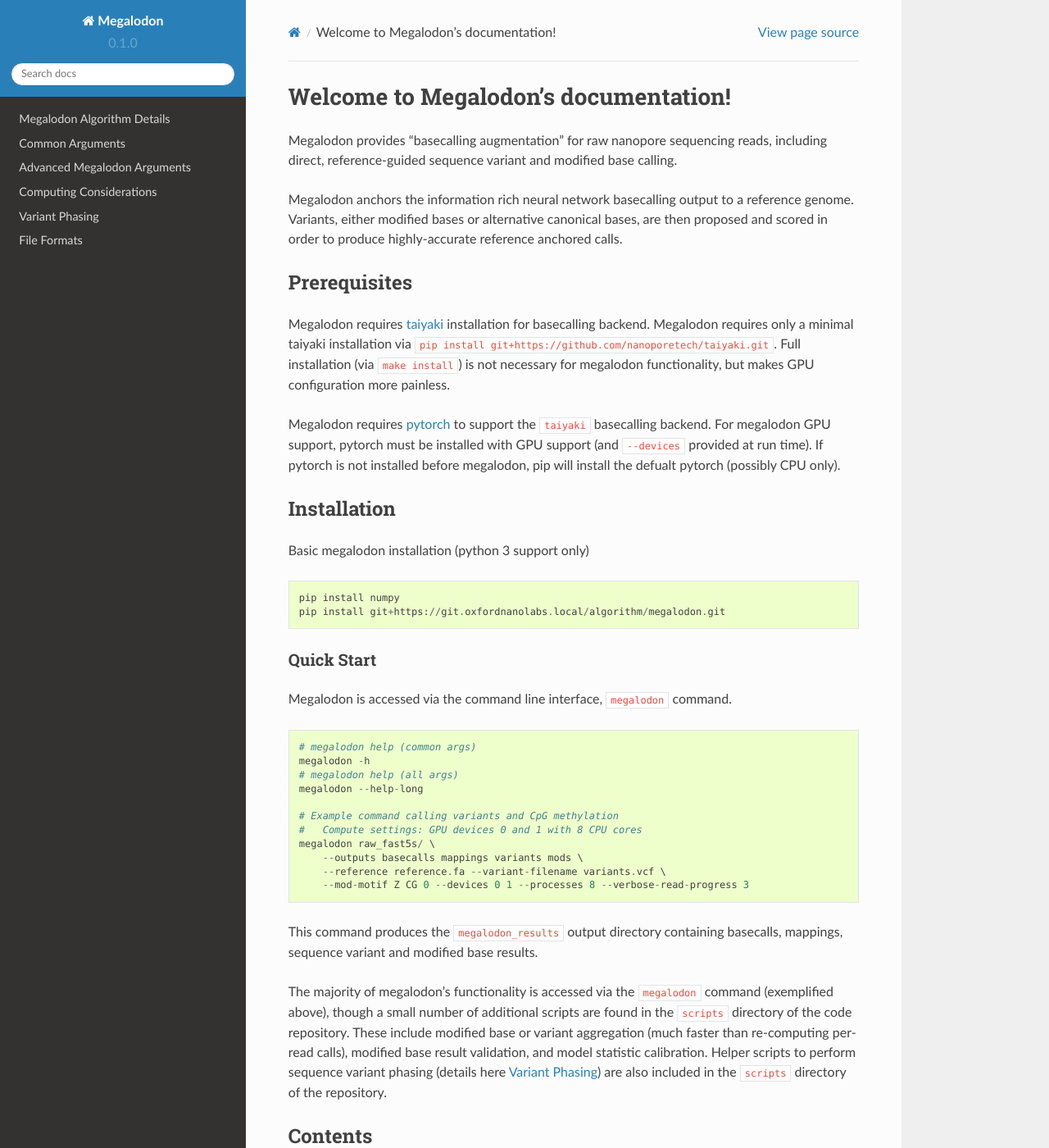
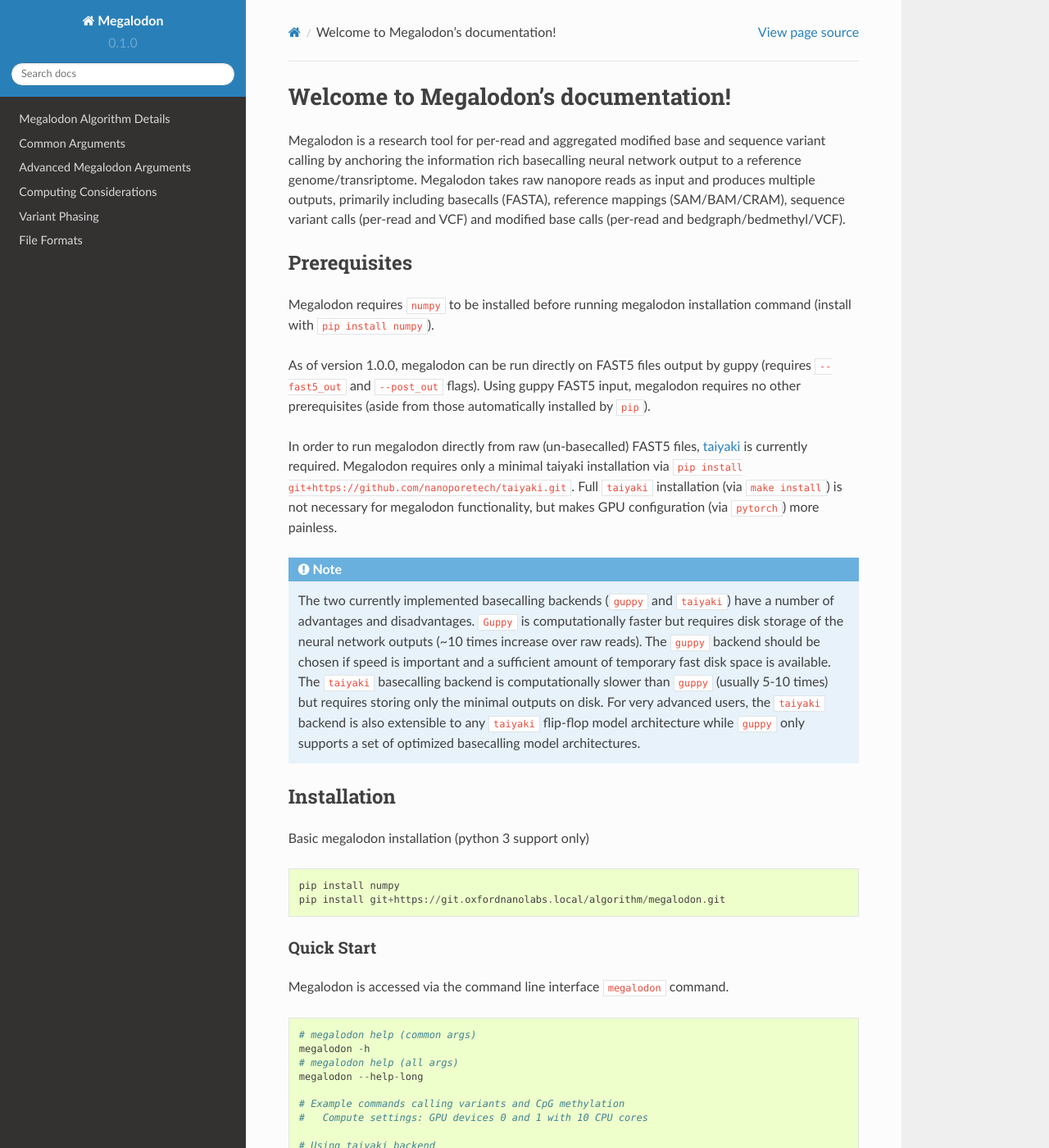
Before and after one commit to nanoporetech/megalodon, a Sphinx documentation site: the page built from docs/index.rst, in a window 1280 px wide and 1400 px high. Shown: the whole window at 82% size. Built offline with Sphinx 7.4.7 and the Read the Docs theme 2.0.0, drawn with Linux system fonts in a browser that asks for light colours; some of the changed text lies outside the part shown.

Commit message:
Update to readme and docs using guppy backend.

`````diff
--- a/docs/algorithm_details.rst
+++ b/docs/algorithm_details.rst
@@ -9,7 +9,7 @@
 ------------
 
 Basecalling is performed as in taiyaki and guppy.
-Raw nanopore signal is normalizied (using median and MAD scaling), chunked, processed with a recurrent neural network and decoded using the forward-backward algorithm followed by Viterbi decoding.
+Raw nanopore signal is normalized (using median and MAD scaling), chunked, processed with a recurrent neural network and decoded using the forward-backward algorithm followed by Viterbi decoding.
 These steps are described in the taiyaki documentation.
 
 -------------------
@@ -22,7 +22,7 @@
 The neural network output is anchored to the reference via standard read mapping of produced basecalls to the reference sequence (maintaining the link to the neural network outputs).
 If no reference mapping is produced (using ``minimap2`` via the ``mappy`` python interface) that read is not processed further (basecalls will be output if requested).
 This standard read mapping is processed to produce a matching of each basecall with a reference position.
-Reference positions within an insertion or deletion are assigned to the previous mapped read position (left justified).
+Reference positions within an insertion or deletion are assigned to the previous mapped read position (left justified; this behavior may change in future versions).
 This constitutes the reference anchoring used for modified base and sequence variant calling steps.
 
 ------------------------
--- a/docs/file_formats.rst
+++ b/docs/file_formats.rst
@@ -90,4 +90,6 @@
 Aggregated Sequence Variants
 ----------------------------
 
-Docs coming shortly.
+Sequence variant calls are output in standard VCF format (version 4.1).
+The sample format fields includes the following standard VCF fields: ``gt``, ``gq``, ``gp``, ``gl``, and ````pl``
+In addition the non-standard ``log_probs`` field, containing the per-read contributions to the variant call, can be added to the VCF file by setting the ``--write-vcf-log-probs`` flag.
--- a/docs/index.rst
+++ b/docs/index.rst
@@ -2,21 +2,29 @@
 Welcome to Megalodon's documentation!
 *************************************
 
-Megalodon provides "basecalling augmentation" for raw nanopore sequencing reads, including direct, reference-guided sequence variant and modified base calling.
-
-Megalodon anchors the information rich neural network basecalling output to a reference genome. Variants, either modified bases or alternative canonical bases, are then proposed and scored in order to produce highly-accurate reference anchored calls.
+Megalodon is a research tool for per-read and aggregated modified base and sequence variant calling by anchoring the information rich basecalling neural network output to a reference genome/transriptome.
+Megalodon takes raw nanopore reads as input and produces multiple outputs, primarily including basecalls (FASTA), reference mappings (SAM/BAM/CRAM), sequence variant calls (per-read and VCF) and modified base calls (per-read and bedgraph/bedmethyl/VCF).
 
 -------------
 Prerequisites
 -------------
 
-Megalodon requires `taiyaki <https://github.com/nanoporetech/taiyaki>`_ installation for basecalling backend.
+Megalodon requires ``numpy`` to be installed before running megalodon installation command (install with ``pip install numpy``).
+
+As of version 1.0.0, megalodon can be run directly on FAST5 files output by guppy (requires ``--fast5_out`` and ``--post_out`` flags).
+Using guppy FAST5 input, megalodon requires no other prerequisites (aside from those automatically installed by ``pip``).
+
+In order to run megalodon directly from raw (un-basecalled) FAST5 files, `taiyaki <https://github.com/nanoporetech/taiyaki>`_ is currently required.
 Megalodon requires only a minimal taiyaki installation via ``pip install git+https://github.com/nanoporetech/taiyaki.git``.
-Full installation (via ``make install``) is not necessary for megalodon functionality, but makes GPU configuration more painless.
+Full ``taiyaki`` installation (via ``make install``) is not necessary for megalodon functionality, but makes GPU configuration (via ``pytorch``) more painless.
 
-Megalodon requires `pytorch <https://pytorch.org/>`_ to support the ``taiyaki`` basecalling backend.
-For megalodon GPU support, pytorch must be installed with GPU support (and ``--devices`` provided at run time).
-If pytorch is not installed before megalodon, pip will install the defualt pytorch (possibly CPU only).
+.. note::
+
+   The two currently implemented basecalling backends (``guppy`` and ``taiyaki``) have a number of advantages and disadvantages.
+   ``Guppy`` is computationally faster but requires disk storage of the neural network outputs (~10 times increase over raw reads).
+   The ``guppy`` backend should be chosen if speed is important and a sufficient amount of temporary fast disk space is available.
+   The ``taiyaki`` basecalling backend is computationally slower than ``guppy`` (usually 5-10 times) but requires storing only the minimal outputs on disk.
+   For very advanced users, the ``taiyaki`` backend is also extensible to any ``taiyaki`` flip-flop model architecture while ``guppy`` only supports a set of optimized basecalling model architectures.
 
 ------------
 Installation
@@ -33,21 +41,33 @@
 Quick Start
 ===========
 
-Megalodon is accessed via the command line interface, ``megalodon`` command.
+Megalodon is accessed via the command line interface ``megalodon`` command.
 
 ::
 
-   # megalodon help (common args)
-   megalodon -h
-   # megalodon help (all args)
-   megalodon --help-long
+    # megalodon help (common args)
+    megalodon -h
+    # megalodon help (all args)
+    megalodon --help-long
 
-   # Example command calling variants and CpG methylation
-   #   Compute settings: GPU devices 0 and 1 with 8 CPU cores
-   megalodon raw_fast5s/ \
-       --outputs basecalls mappings variants mods \
-       --reference reference.fa --variant-filename variants.vcf \
-       --mod-motif Z CG 0 --devices 0 1 --processes 8 --verbose-read-progress 3
+    # Example commands calling variants and CpG methylation
+    #   Compute settings: GPU devices 0 and 1 with 10 CPU cores
+
+    # Using taiyaki backend
+    megalodon raw_fast5s/ \
+        --load-default-model --outputs basecalls mappings variants mods \
+        --reference reference.fa --variant-filename variants.vcf.gz \
+        --mod-motif Z CG 0 --devices 0 1 --processes 10 --verbose-read-progress 3
+
+    # Using guppy backend
+    ont-guppy/bin/guppy_basecaller \
+        -i raw_fast5s/ -s basecalled_fast5s/ \
+        -c ont-guppy/data/dna_r9.4.1_450bps_modbases_dam-dcm-cpg_hac.cfg \
+       --post_out --fast5_out --device cuda:0 --num_callers 10
+    megalodon basecalled_fast5s/ \
+        --outputs basecalls mappings variants mods \
+        --reference reference.fa --variant-filename variants.vcf.gz \
+        --mod-motif Z CG 0 --devices 0 1 --processes 10 --verbose-read-progress 3
 
 This command produces the ``megalodon_results`` output directory containing basecalls, mappings, sequence variant and modified base results.
 
`````
Also changed, not shown: README.rst (+43 -18 lines), docs/advanced_arguments.rst (+41 -1 lines), docs/common_arguments.rst (+16 -32 lines), 2 other files.
